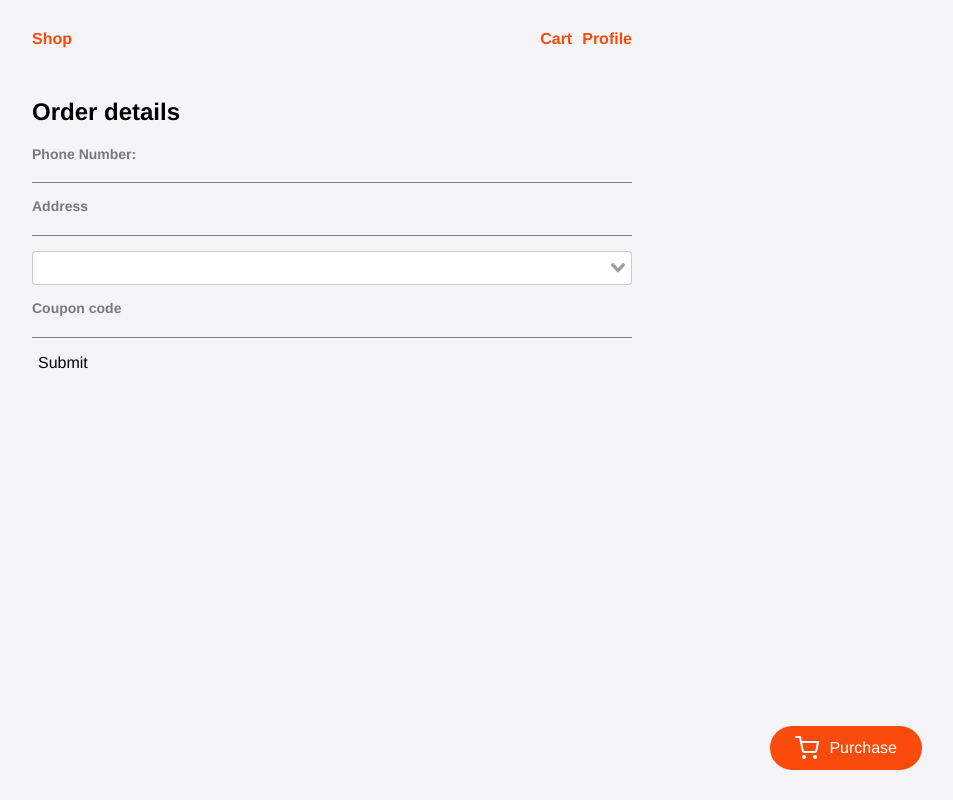
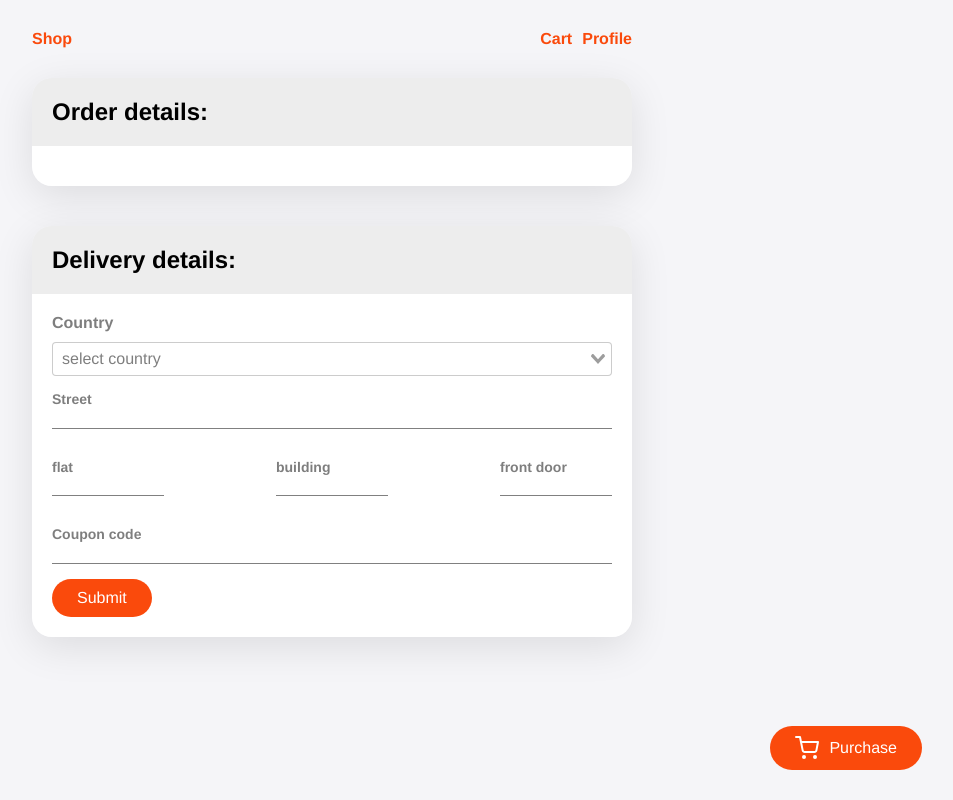
Before and after one commit to eugenekotovx/simple-shop-app, a Vue app: page /order-create in a window 1280 px wide. Shown: the whole page, without its empty margins (308-1261 px from the left). Built offline with nearby package versions, Linux system fonts and the light colour scheme; sample sign-in values are in the browser's storage; what vue-js-modal would draw is missing.

Commit message:
change layout

```diff
--- a/src/components/UserMenu.vue
+++ b/src/components/UserMenu.vue
@@ -7,8 +7,12 @@
         :buttonClass="'button-active'">Registration
       </BaseButton>
       <modal
-      name="registration">
-        <Registration/>
+      :adaptive="true"
+      name="registration"
+      classes='global-modal'>
+      <Registration class="global-registration">
+        <BaseButton buttonClass="button-active form__button"> submit </BaseButton>
+      </Registration>
       </modal>
     </template>
     <router-link
--- a/src/views/OrderCreate.vue
+++ b/src/views/OrderCreate.vue
@@ -1,56 +1,94 @@
 <template lang="html">
-  <div class="">
-    <h2>Order details</h2>
-    <div class="cart__list" v-for="product in this.$store.state.cart.cart" :key="product.id">
-      <span> {{ product.name }} - {{'x' + product.count }} - {{product.totalItemPrice + '$'}}</span>
+  <div>
+    <Registration v-if="user.user.login === false">
+      <BaseButton type="submit" buttonClass="button-active"> next </BaseButton>
+    </Registration>
+    <div v-else >
+      <div class="note__wrapper">
+        <h2 class="note__title">Order details:</h2>
+        <div class="note">
+          <div class="cart-list" v-for="product in cart.cart" :key="product.id">
+            <span class="cart-list__item"> {{ product.name }} - {{'x' + product.count }} - {{product.totalItemPrice + '$'}}</span>
           </div>
-    <form class="order-form" @submit.prevent="createOrder">
-     <BaseInput
-       label="Phone Number:"
-       v-model="order.phoneNumber"
-       :class="{ error: $v.order.phoneNumber.$error }"
-       @blur="$v.order.phoneNumber.$touch()"
-       />
-     <BaseInput
-       type="text"
-       v-model="order.address"
-       :class="{ error: $v.order.address.$error }"
-       @blur="$v.order.address.$touch()"
-       label="Address"
-       />
+        </div>
+      </div>
+      <div class="note__wrapper">
+        <h2 class="note__title">Delivery details:</h2>
+        <form class="note order-form" @submit.prevent="createOrder" disabled>
+          <label class="select-label" for="country-select">Country</label>
           <vSelect
+          id="country-select"
+          :placeholder="'select country'"
            :options="countries"
            label="name"
            :reduce="country => country.name"
-       v-model="order.country"
-       :class="{ error: $v.order.country.$error }"
+           :class="{ error: $v.order.address.country.$error }"
+           class="select"
+           v-model="order.address.country"
           >
             <template #search="{attributes, events}">
             <input
-        class="vs__search"
-        :required="!order.country"
+              class="vs__search placeholder"
+              :required="!order.address.country"
               v-bind="attributes"
               v-on="events"
-        @blur="$v.order.country.$touch()"
+              @blur="$v.order.address.country.$touch()"
             />
             </template>
           </vSelect>
           <BaseInput
+
+            type="text"
+            v-model="order.address.street"
+            :class="{ error: $v.order.address.street.$error }"
+            @blur="$v.order.address.street.$touch()"
+            label="Street"
+           />
+          <div class="field__group">
+            <BaseInput
+              type="text"
+              v-model="order.address.flat"
+              class="short"
+              :class="{ error: $v.order.address.flat.$error }"
+              @blur="$v.order.address.flat.$touch()"
+              label="flat"
+             />
+            <BaseInput
+              type="text"
+              v-model="order.address.building"
+              class="short"
+              :class="{ error: $v.order.address.building.$error }"
+              @blur="$v.order.address.building.$touch()"
+              label="building"
+            />
+            <BaseInput
+              type="text"
+              v-model="order.address.frontDoor"
+              class="short"
+              label="front door"
+            />
+          </div>
+          <BaseInput
           label="Coupon code"
           />
-    <BaseButton type="submit" name="button">Submit</BaseButton>
+          <BaseButton type="submit" name="button" buttonClass="button-active form__button">Submit</BaseButton>
         </form>
+      </div>
+    </div>
   </div>
 </template>
 
 <script>
+import Registration from '@/components/Registration'
 import vSelect from 'vue-select'
 import 'vue-select/dist/vue-select.css';
+import { mapState } from 'vuex'
 import { countries } from '@/components/data/countries.js'
 import { required } from 'vuelidate/lib/validators'
 export default {
   components: {
-    vSelect
+    vSelect,
+    Registration
   },
   data() {
     return {
@@ -60,17 +98,23 @@ export default {
   },
   validations: {
     order: {
-      phoneNumber: { required },
-      country: { required },
-      address: { required }
+      address: {
+        street: {required},
+        country: {required},
+        flat: {required},
+        building: {required}
+      },
     }
+  },
+  computed: {
+    ...mapState(['user', 'cart'])
   },
   methods: {
     createOrder() {
       this.$v.$touch()
       if (!this.$v.$invalid) {
-        this.$store.dispatch('order/getOrder', this.order)
         this.$store.dispatch('order/setOrder', this.order)
+        .then( this.$router.push('/'))
       }
     },
     createFreshOrder() {
@@ -78,10 +122,16 @@ export default {
 
       return {
         userId: this.$store.state.user.user.id,
-        id: id,
+        orderId: id,
         name: this.$store.state.user.user.name,
         phoneNumber: this.$store.state.user.phone,
-        address: '',
+        address: {
+          street: '',
+          country: '',
+          flat: '',
+          frontDoor: '',
+          building: ''
+        },
         country: '',
         cart: this.$store.state.cart.cart
       }
--- a/src/views/UserProfile.vue
+++ b/src/views/UserProfile.vue
@@ -1,23 +1,30 @@
 <template lang="html">
+  <div class="">
+    <h1>My profile</h1>
+    <h2>Personal details</h2>
     <div class="user__wrapper">
       <div class="">
         <img class="user__avatar"
         :src="require(`@/assets/img/avatar.png`)" alt="">
       </div>
-    <div class="user__info">
-      <label for=""> Name: </label>
-      <span>
+      <div class="">
+        <h3>
           {{ user.user.name }}
-      </span>
-      <label for="">Phone: </label>
-      <span>
+        </h3>
+        <span class="user__info">
           {{ user.user.phone }}
         </span>
+        <span class="user__info">
+          testtesttest@gmail.com
+        </span>
+      </div>
+    </div>
+    <h2>
       Orders history:
+    </h2>
     <template v-for="order in user.user.orders">
-        <span  :key="order.id"> {{order.cart}}</span>
+      <span  :key="order.id"> {{order}}</span>
     </template>
-    </div>
   </div>
 </template>
 
```
Lines whose indentation alone changed are shown as unchanged.
